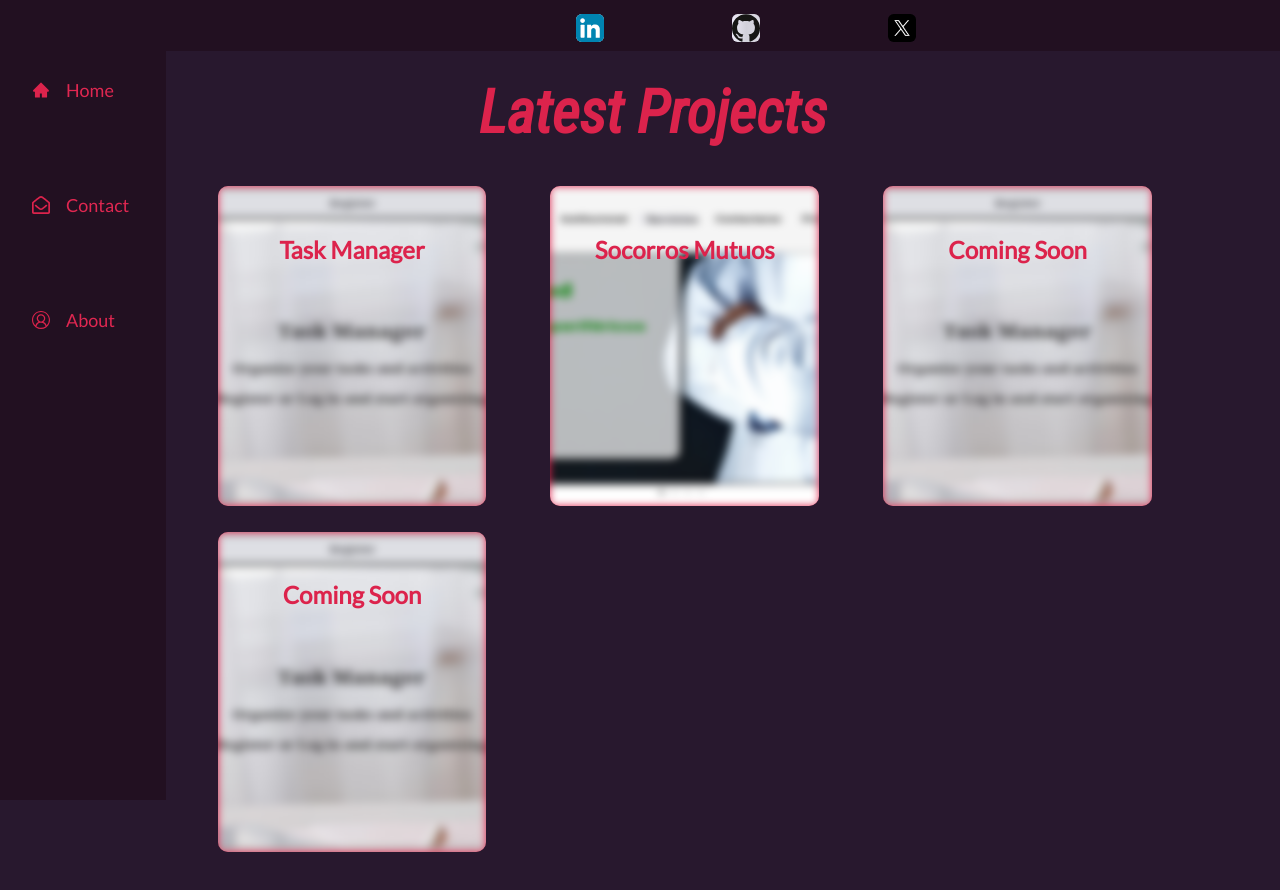
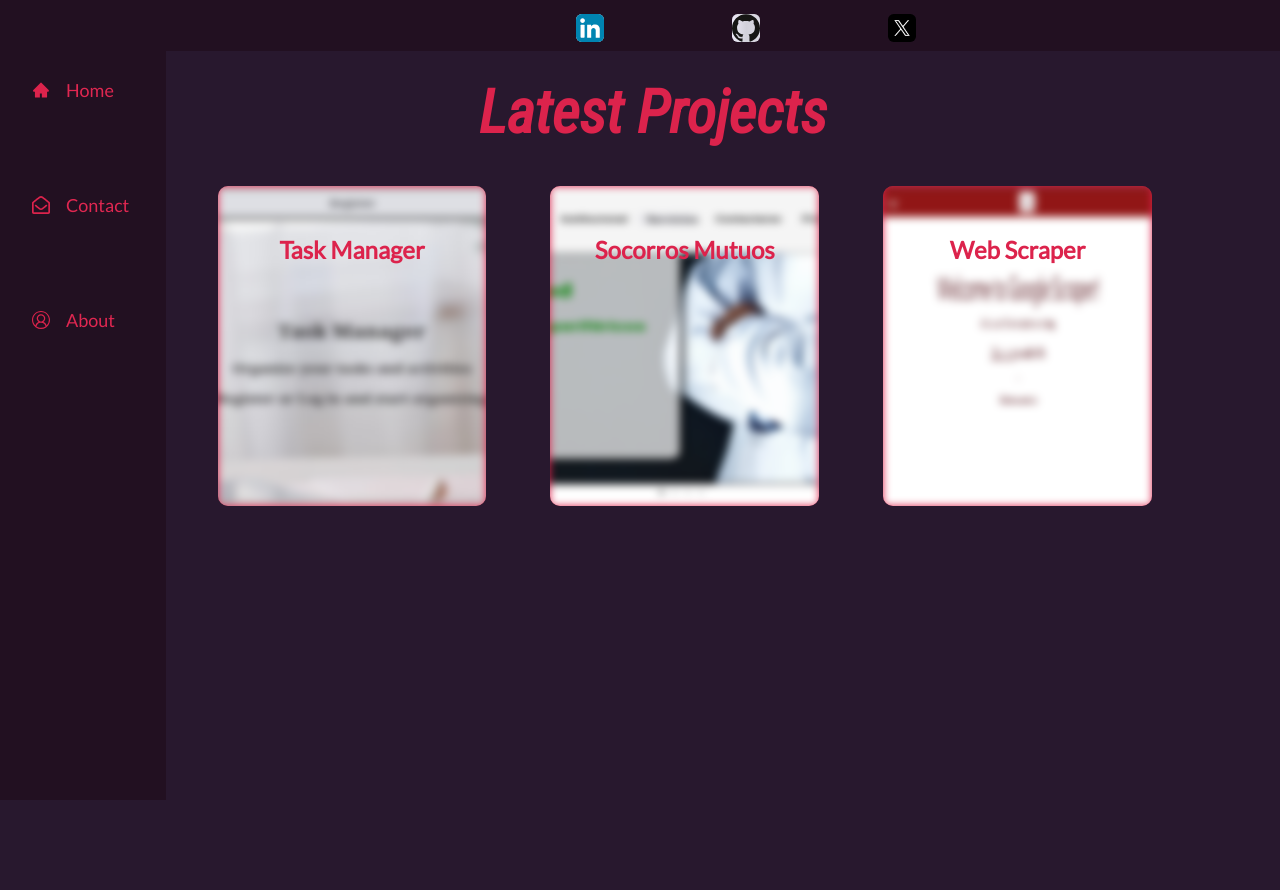
Before and after one commit to sjdev2212/portfoliosjdev, a React (Create React App) app: page /projects in a window 1280 px wide. Shown: the top 890 px of the page. Built offline with nearby package versions, Linux system fonts and the light colour scheme.

Commit message:
add props

```diff
--- a/src/Content.js
+++ b/src/Content.js
@@ -10,18 +10,27 @@ import task6 from "./images/calendar.png";
 import loginLight from "./images/login-light.png";
 import loginDark from "./images/login-dark.png";
 import Socorros from "./Socorros";
+import Scraper from "./Scraper";
 
 
 
-export const Content = () => {
+export const Content = ({
+  activeSocorros,
+  activeScraper,
+  setActiveSocorros,
+  setActiveScraper,
+}) => {
   const [activeTask, setActiveTask] = useState(false);
-  const [activeSocorros, setActiveSocorros] = useState(false);
 
   const handleActiveTask = () => {
     setActiveTask(!activeTask);
   };
   const  handleActiveSocorros = () => {
     setActiveSocorros(!activeSocorros);
+  }
+
+  const handleActiveScraper = () => {
+    setActiveScraper(!activeScraper);
   }
 
   return (
@@ -34,12 +43,10 @@ export const Content = () => {
         <div className="card-soc" onClick={handleActiveSocorros}>
           <h2 className="title">Socorros Mutuos</h2>
         </div>
-        <div className="card">
-          <h2 className="title">Coming Soon</h2>
+        <div className="card-scrap" onClick={handleActiveScraper} >
+          <h2 className="title">Web Scraper</h2>
         </div>
-        <div className="card">
-          <h2 className="title">Coming Soon</h2>
-        </div>
+
       </section>
 
       <section className={activeTask ? "task-manager-active" : "task-closed"}>
@@ -101,7 +108,19 @@ export const Content = () => {
         </div>
       </section>
       <section className={activeSocorros ? "task-manager-active" : "task-closed"}>
-        <Socorros />
+        <Socorros
+        activeSocorros={activeSocorros}
+        setActiveSocorros={setActiveSocorros}
+
+        />
+        </section>
+
+        <section className={activeScraper ? "task-manager-active" : "task-closed"}>
+        <Scraper
+        activeScraper={activeScraper}
+        setActiveScraper={setActiveScraper}
+
+        />
         </section>
     </main>
   );
```
